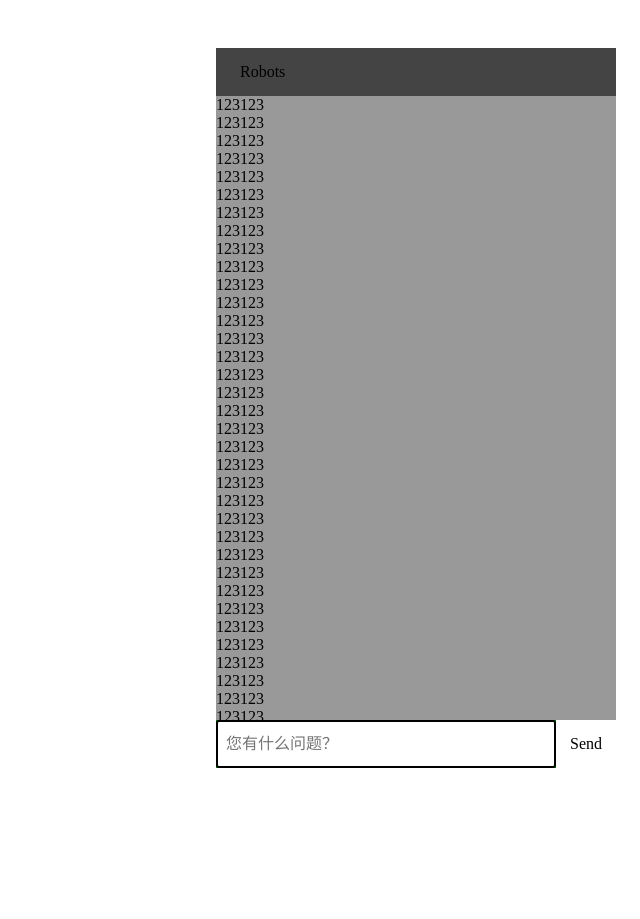
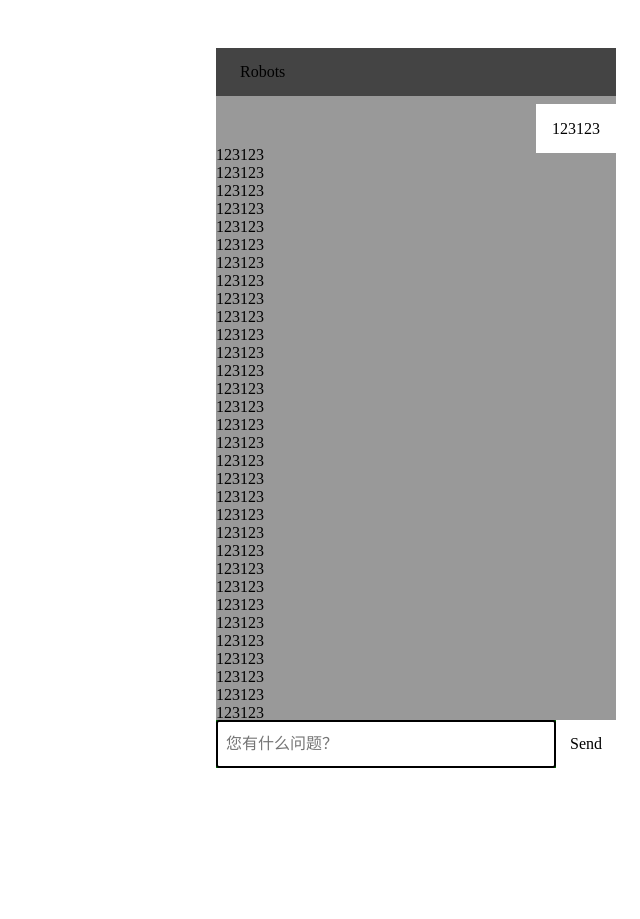
Before and after one commit to suiyueran1997/demo1, a PHP site: page /robots.html in a window 1280 px wide. Shown: the top 919 px of the page, without its empty margins (640-1280 px from the left). Run offline with PHP 8.4, Linux system fonts and the light colour scheme.

Commit message:
delete index.html

```diff
--- a/css/robots.css
+++ b/css/robots.css
@@ -48,7 +48,18 @@
     top: 3rem;
     bottom: 3rem;
     width: 100%;
-    overflow-x: auto; }
+    overflow-x: auto;
+    padding: 1rem 0; }
+    .chat-box .chat-data .chat-left {
+      padding: .5rem 0;
+      text-align: right; }
+      .chat-box .chat-data .chat-left span {
+        padding: 1rem;
+        background: #fff; }
+      .chat-box .chat-data .chat-left::after {
+        content: "";
+        display: block;
+        clear: both; }
   .chat-box .input-data {
     position: absolute;
     bottom: 0;
--- a/robots.html
+++ b/robots.html
@@ -31,7 +31,8 @@
             </span>
         </div>
         <div class="chat-data">
-            <div>123123</div>
+            <div class="chat-left"><span>123123</span>
+            </div>
             <div>123123</div>
             <div>123123</div>
             <div>123123</div>
--- a/robots.scss
+++ b/robots.scss
@@ -54,6 +54,20 @@
         bottom: 3rem;
         width: 100%;
         overflow-x: auto;
+        padding: 1rem 0;
+        .chat-left {
+            padding: .5rem 0;
+            span {
+                padding: 1rem;
+                background: #fff;
+            }
+            text-align: right;
+            &::after {
+                content: "";
+                display: block;
+                clear: both;
+            }
+        }
     }
     .input-data {
         position: absolute;
```
Also changed, not shown: index.html (deleted, +0 -94 lines), 1 other file.
